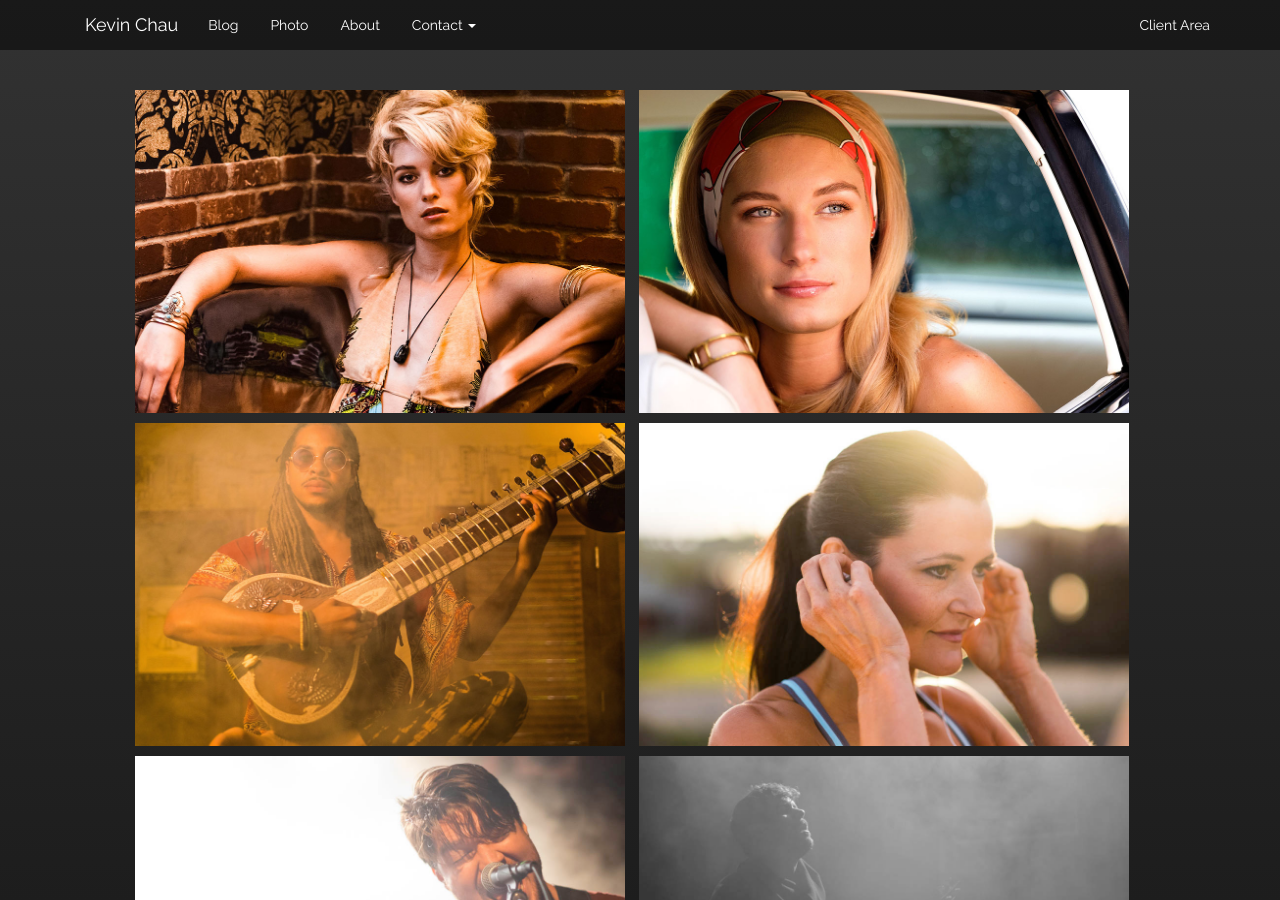
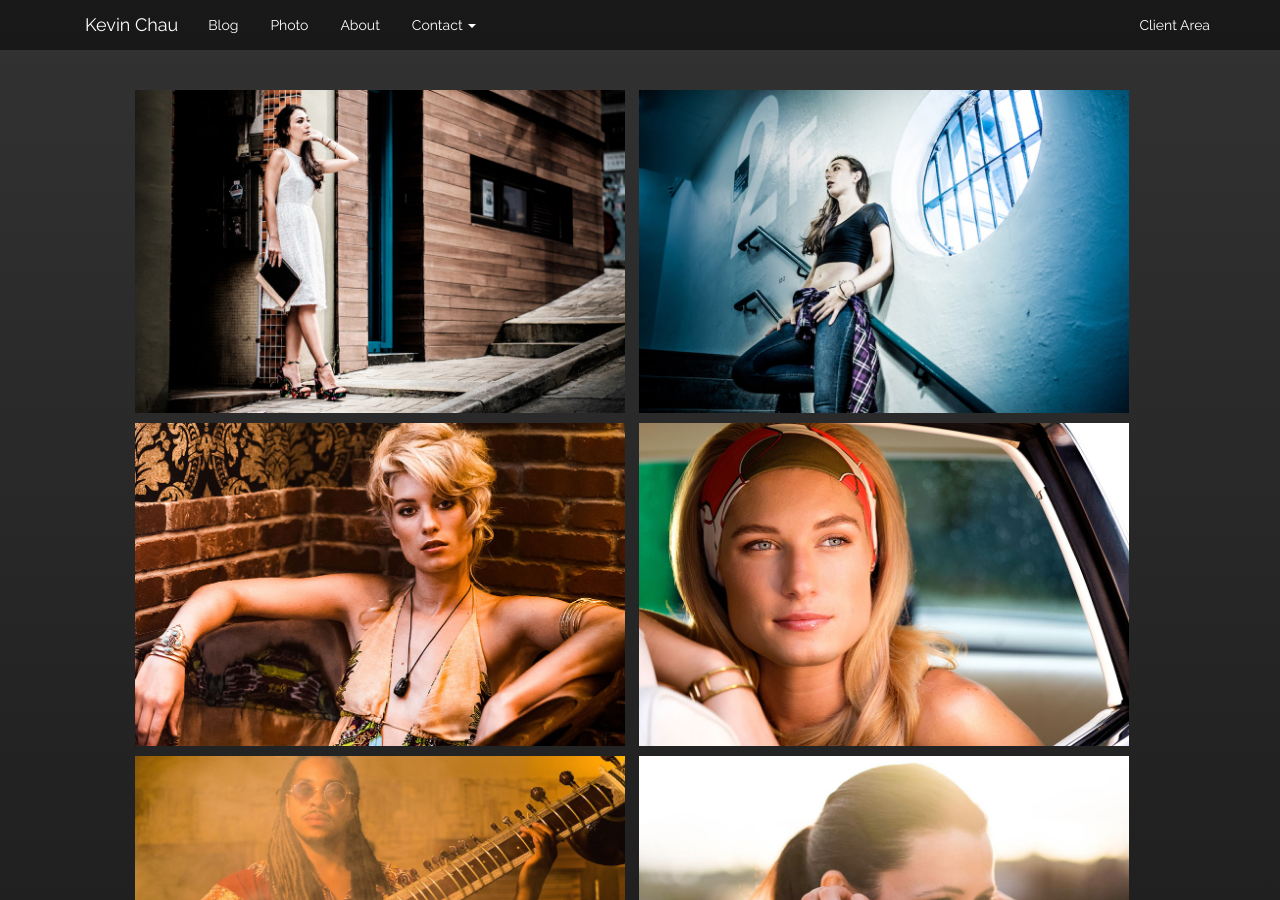
Before and after one commit to kevinchau/kc, a Jekyll site: the page built from photo/index.html, in a window 1280 px wide and 900 px high. Built offline with Jekyll 4.4.1, drawn with Linux system fonts in a browser that asks for light colours; nearby versions of some CDN libraries.

Commit message:
adds petra stuff

```diff
--- a/photo/index.html
+++ b/photo/index.html
@@ -5,6 +5,12 @@
 {% include gallery-controls.html %}
 
 <div id="links">
+  <a href="../images/site/petra-wood.jpg" title="Petra - 1" data-gallery>
+    <img class="lazy thumbs" data-original="../images/thumbs/petra-wood.jpg" alt="courtney-graf" width="500" height="333">
+  </a>
+  <a href="../images/site/petra-stairs.jpg" title="Petra - 2" data-gallery>
+    <img class="lazy thumbs" data-original="../images/thumbs/petra-stairs.jpg" alt="courtney-graf" width="500" height="333">
+  </a>
   <a href="../images/site/courtney-trance.jpg" title="Courtney Graf - Summertime" data-gallery>
     <img class="lazy thumbs" data-original="../images/thumbs/courtney-trance.jpg" alt="courtney-graf" width="500" height="333">
   </a>
```
Also changed, not shown: css/slideshow.css (+5 -5 lines), images/site/petra-stairs.jpg (added), images/site/petra-wood.jpg (added), images/thumbs/petra-stairs.jpg (added), images/thumbs/petra-wood.jpg (added).
